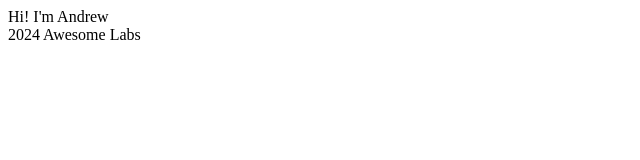
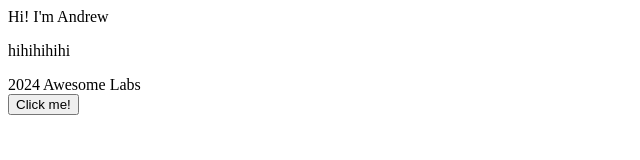
Before and after one commit to AndC101/javascript-projects, a plain HTML site: page To-Do-App/index.html in a window 1280 px wide. Shown: the whole page, without its empty margins (0-640 px from the left). Drawn offline with Linux system fonts and the light colour scheme.

Commit message:
button js func

```diff
--- a/To-Do-App/index.html
+++ b/To-Do-App/index.html
@@ -3,11 +3,17 @@
 <head>
     <meta charset="UTF-8">
     <meta name="viewport" content="width=device-width, initial-scale=1.0">
-    <title>Document</title>
+    <title>Andrew's Testing Website</title>
 </head>
 <body>
+
     <header>Hi! I'm Andrew</header>
+    <p id="test" >hihihihihi</p>
     <footer>2024 Awesome Labs</footer>
-    <script src="js/scripts.js"></script>
+    <button onclick = "myFunction()">Click me!</button>
+
+    <script src="js/scripts.js">
+    </script>
+
 </body>
 </html>
--- a/To-Do-App/js/scripts.js
+++ b/To-Do-App/js/scripts.js
@@ -0,0 +1,3 @@
+function myFunction() {
+    document.getElementById("test").innerHTML = "paragraph changed";
+}
```
